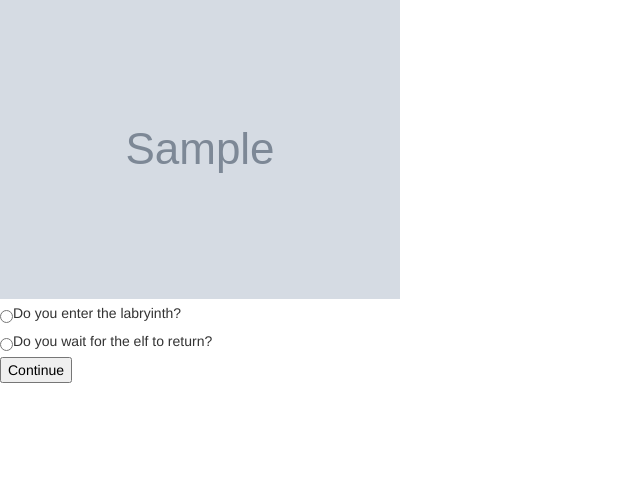
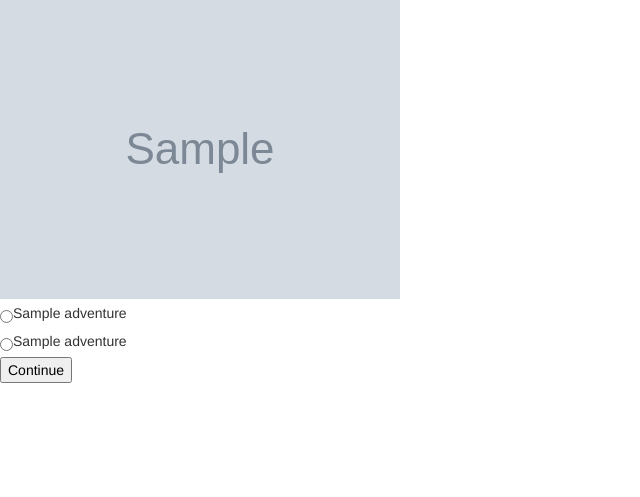
Before and after one commit to darchcruise/choose_your_own_adventure, a Rails app: page / in a window 1280 px wide. Shown: the part 101-598 px from the top of the page, without its empty margins (0-640 px from the left). Run offline with Rails 7, Linux system fonts and the light colour scheme; tables that the repository leaves empty hold one stand-in row (values such as "Sample post"); grey boxes marked "Sample" are stand-in pictures; parts of the project's set-up code (start-up, migrations or seed data) failed here and were passed over; some libraries are stand-ins or nearby versions.

Commit message:
adding ruby erb to questions 1 and 2

```diff
--- a/app/views/adventures/game.html.erb
+++ b/app/views/adventures/game.html.erb
@@ -7,8 +7,8 @@
 <%= image_tag @adventure[0].photo %>  <!--image_tag does the same thing as img src in html, except it is in ruby-->
 
 <form>
-  <input type="radio" name="decision" value="labryinth" id="labryinth">Do you enter the labryinth?<br/>
-  <input type="radio" name="decision" value="wait"id="wait">Do you wait for the elf to return?<br/>
+  <input type="radio" name="decision" value="1" id="q1"><%= @adventure[0].question_1 %><br/>
+  <input type="radio" name="decision" value="2"id="q2"><%= @adventure[0].question_2 %><br/>
   <button>Continue</button>
 </form>
 
```
